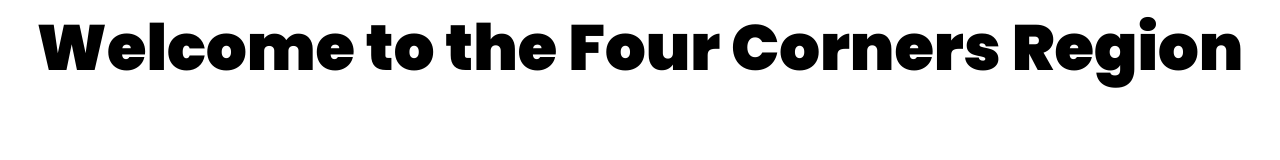
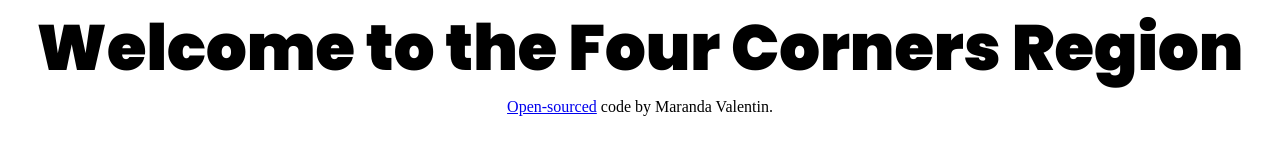
Before and after one commit to marandarosa/travel-project, a plain HTML site: page index.html in a window 1280 px wide. Drawn offline with Linux system fonts and the light colour scheme.

Commit message:
Added footer with link to GitHub repo

```diff
--- a/index.html
+++ b/index.html
@@ -14,5 +14,11 @@
   </head>
   <body>
     <h1>Welcome to the Four Corners Region</h1>
+    <footer>
+      <a href="https://github.com/marandarosa/travel-project" target="_blank"
+        >Open-sourced</a
+      >
+      code by Maranda Valentin.
+    </footer>
   </body>
 </html>
--- a/src/styles.css
+++ b/src/styles.css
@@ -6,3 +6,10 @@ h1 {
   margin: 0;
   text-align: center;
 }
+
+footer {
+  margin-top: 10px;
+  text-align: center;
+  position: relative;
+  bottom: 0px;
+}
```
